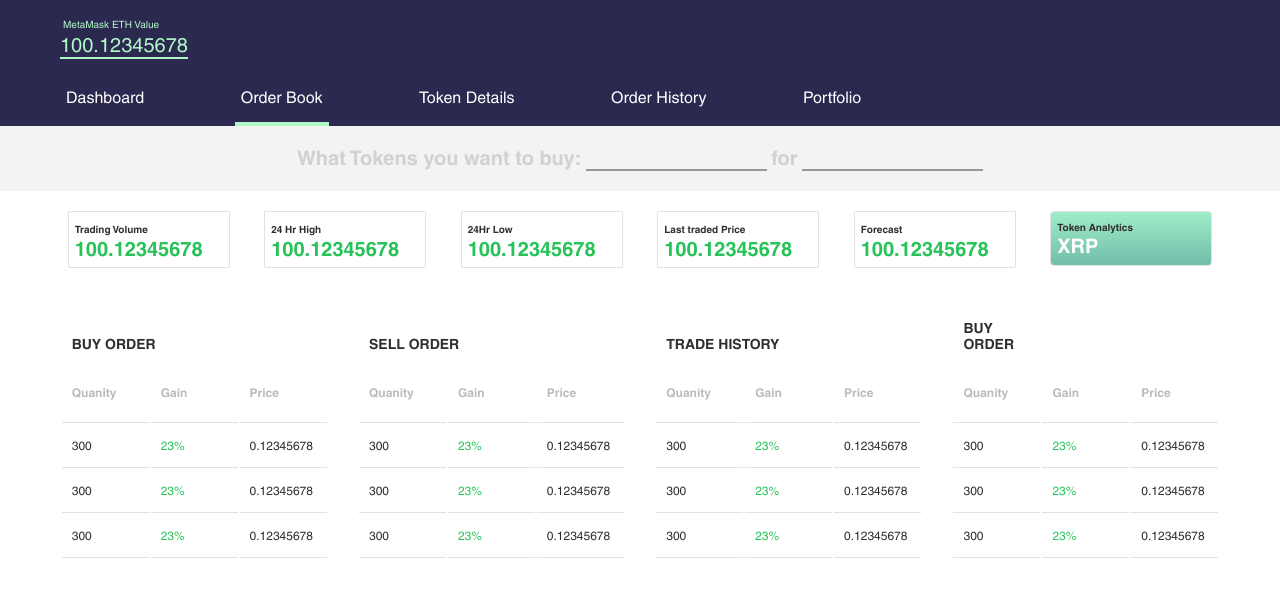
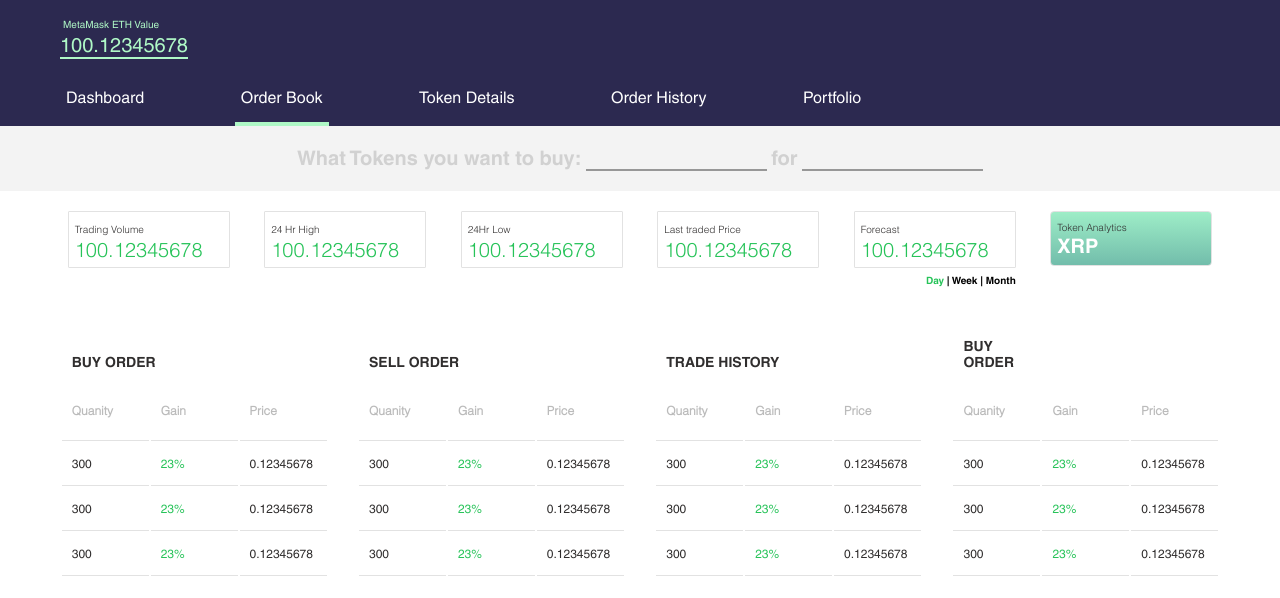
Before and after one commit to Shashankchitranshi/WandX, a plain HTML site: page order-book.html in a window 1280 px wide. Shown: the part 82-680 px from the top of the page. Drawn offline with Linux system fonts and the light colour scheme.

Commit message:
coded table section

```diff
--- a/css/pages/_order-book.scss
+++ b/css/pages/_order-book.scss
@@ -122,6 +122,33 @@ body {
                 margin: 0;
             }
         }
+        .day-holder{
+          display: inline-block;
+          vertical-align: top;
+          margin: 0px 15px;
+          width: 12.66%;
+          .price{
+            margin: 0;
+            width: 100%;
+            p{
+              text-align: left;
+              font-size: 20px;
+              font-family: Helvetica-Light;
+              margin: 0;
+            }
+          }
+          p{
+            margin: 6px 0 0 0;
+            text-align: right;
+            font-size: 10px;
+            font-family: Helvetica-Bold;
+            span{
+              font-size: 10px;
+              font-family: Helvetica-Bold;
+              color: #27C359;
+            }
+          }
+        }
         .xrp-btn {
             background-image: linear-gradient(-180deg, #9EEDC7 0%, #72BDAB 100%);
             border: 1px solid #E2E2E2;
--- a/fonts/stylesheet.css
+++ b/fonts/stylesheet.css
@@ -4,7 +4,7 @@
 }
 @font-face {
     font-family: Helvetica-Light;
-    src: url(../fonts/HelveticaLTBold.ttf);
+    src: url(../fonts/HelveticaLight.ttf);
 }
 @font-face {
     font-family: Helvetica;
--- a/order-book.html
+++ b/order-book.html
@@ -64,9 +64,12 @@
                     <span>Last traded Price</span>
                     <p>100.12345678</p>
                 </div>
-                <div class="price">
-                    <span>Forecast</span>
-                    <p>100.12345678</p>
+                <div class="day-holder">
+                    <div class="price">
+                        <span>Forecast</span>
+                        <p>100.12345678</p>
+                    </div>
+                    <p><span>Day</span> | Week | Month</p>
                 </div>
                 <button class="price xrp-btn">
                    <span>Token Analytics</span>
```
Also changed, not shown: css/style.css, fonts/HelveticaLight.ttf (renamed from fonts/Helvetica LT Light_0.ttf), 1 other file.
